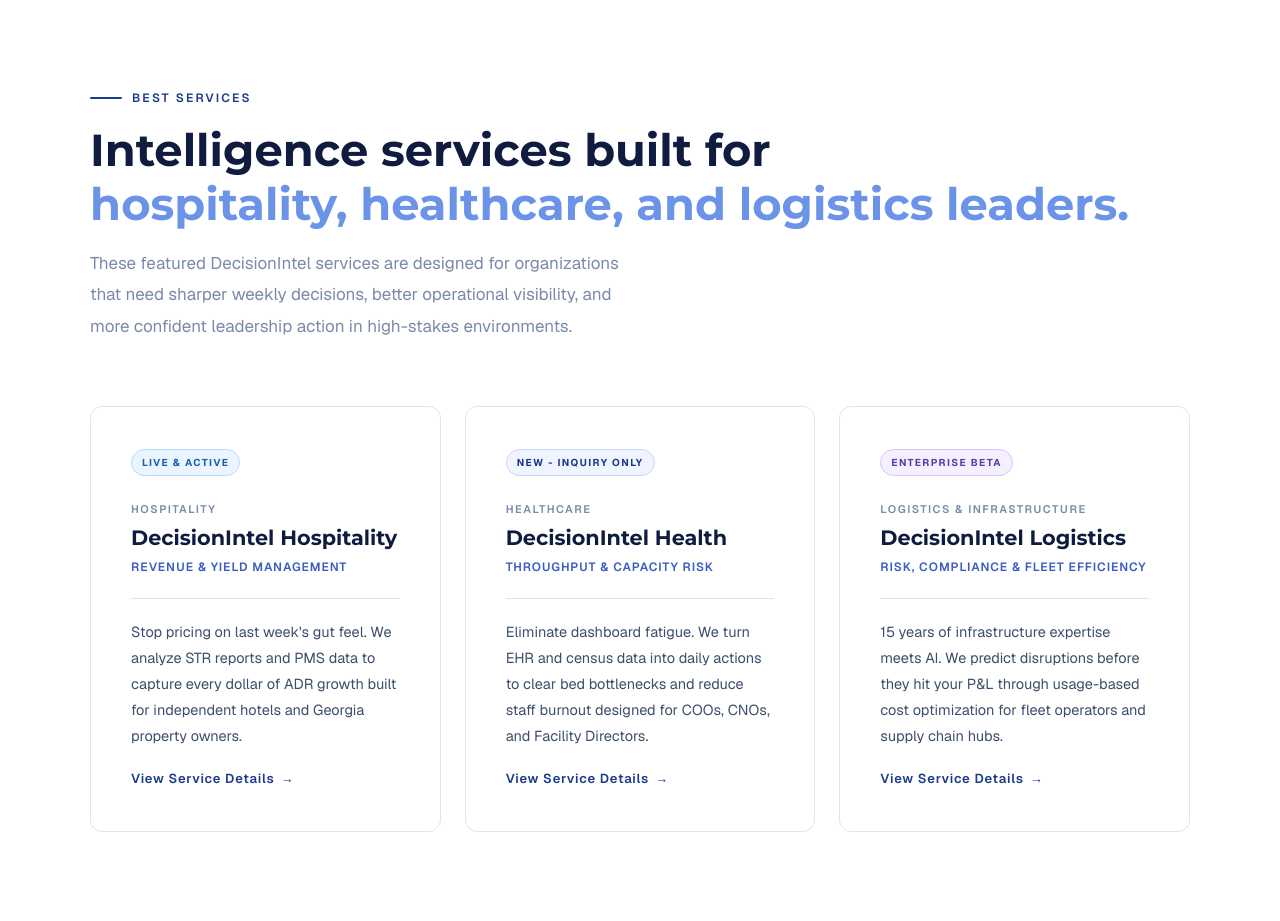
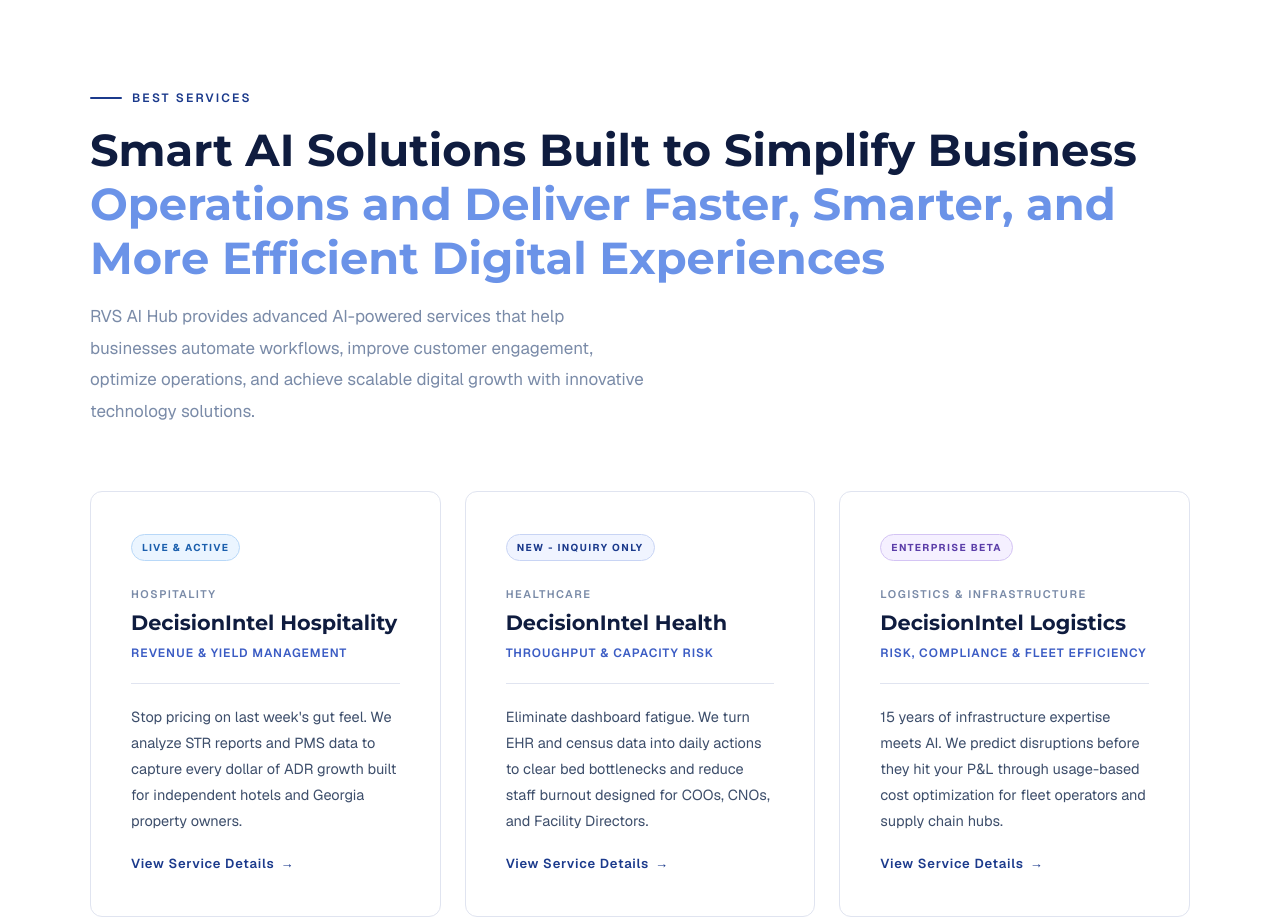
Before and after one commit to rvsservicesbusiness-cell/main-website-v4, a React (Vite) app: page / in a window 1280 px wide. Shown: the part 1800-2721 px from the top of the page. Built offline with nearby package versions, Linux system fonts and the light colour scheme.

Commit message:
Update Sections.jsx

```diff
--- a/src/components/Sections.jsx
+++ b/src/components/Sections.jsx
@@ -132,14 +132,13 @@
         <div className="reveal visible">
           <div className="section-eyebrow">Best Services</div>
           <h2>
-            Intelligence services built for
+            Smart AI Solutions Built to Simplify Business
             <br />
-            <span>hospitality, healthcare, and logistics leaders.</span>
+            <span>Operations and Deliver Faster, Smarter, and More Efficient Digital Experiences</span>
           </h2>
           <p className="section-sub">
-            These featured DecisionIntel services are designed for organizations
-            that need sharper weekly decisions, better operational visibility,
-            and more confident leadership action in high-stakes environments.
+            RVS AI Hub provides advanced AI-powered services that help businesses automate workflows, improve customer engagement,
+            optimize operations, and achieve scalable digital growth with innovative technology solutions.
           </p>
         </div>
         <div className="cards-grid reveal visible">
```
